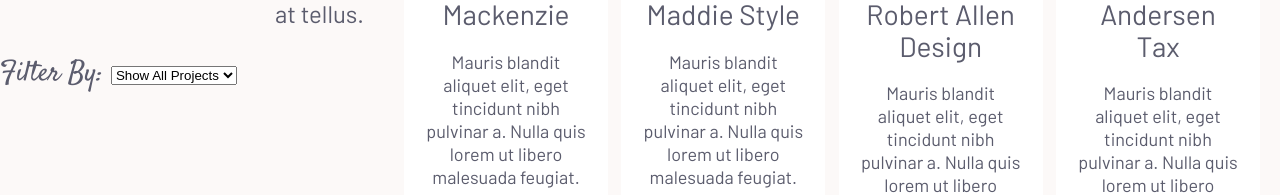
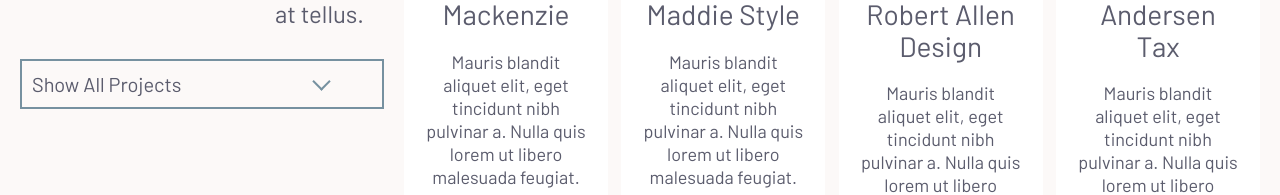
Before and after one commit to keldri/React-Portfolio-Site, a React (Create React App) app: page /projects/Mackenzie in a window 1280 px wide. Shown: the part 290-485 px from the top of the page. Built offline with nearby package versions, Linux system fonts and the light colour scheme.

Commit message:
Add classes after base styles

```diff
--- a/src/Components/Shared/Filter.js
+++ b/src/Components/Shared/Filter.js
@@ -25,8 +25,7 @@
     });
 
     return(
-      <div className={this.props.id}>
-      <label> Filter By: </label>
+      <div className="custom-input custom-input--select">
         <select value={this.props.value} onChange={this.props.onChange} className="form-control" >
           {options.map(option => {
             return <option value={option} key={option}>{option}</option>
```
